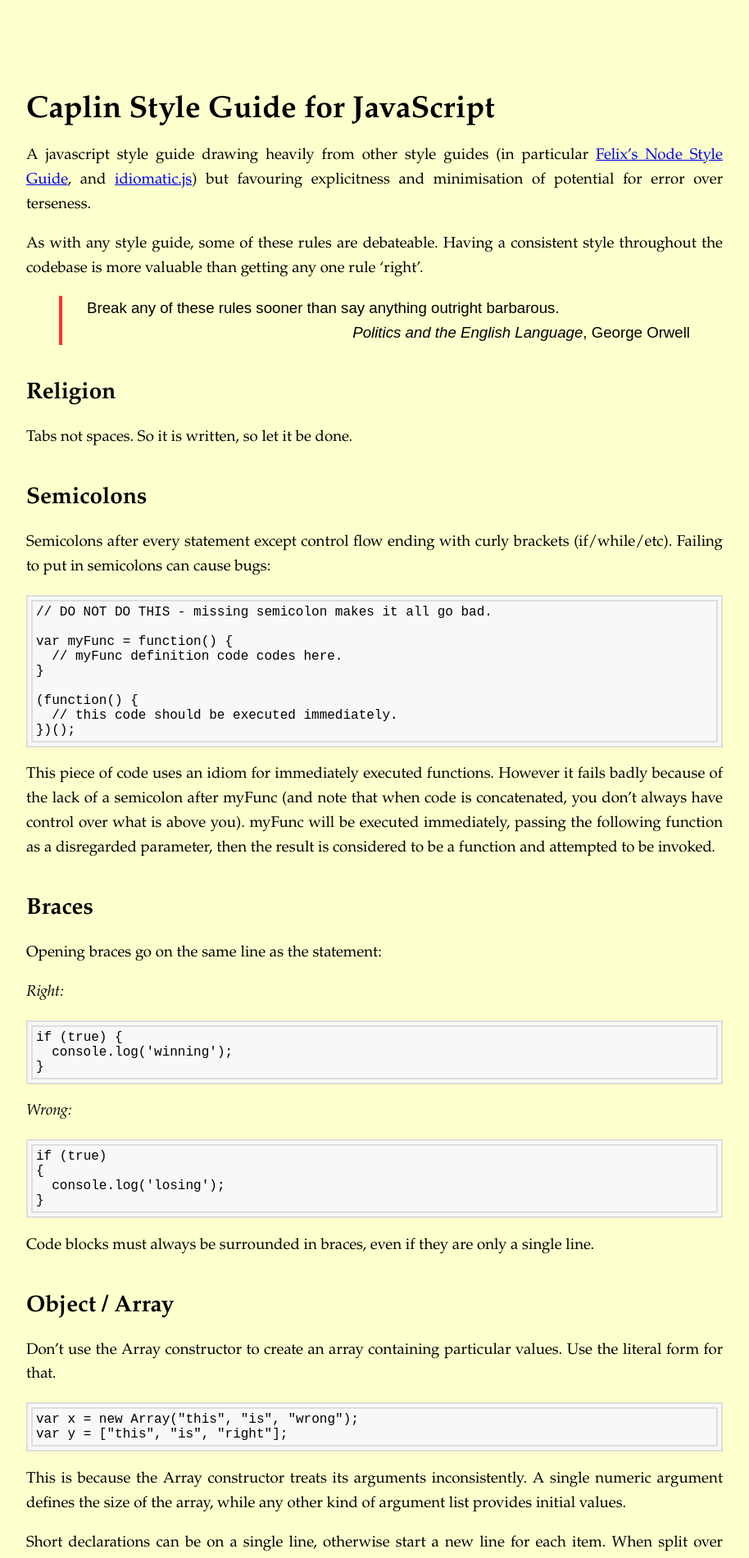
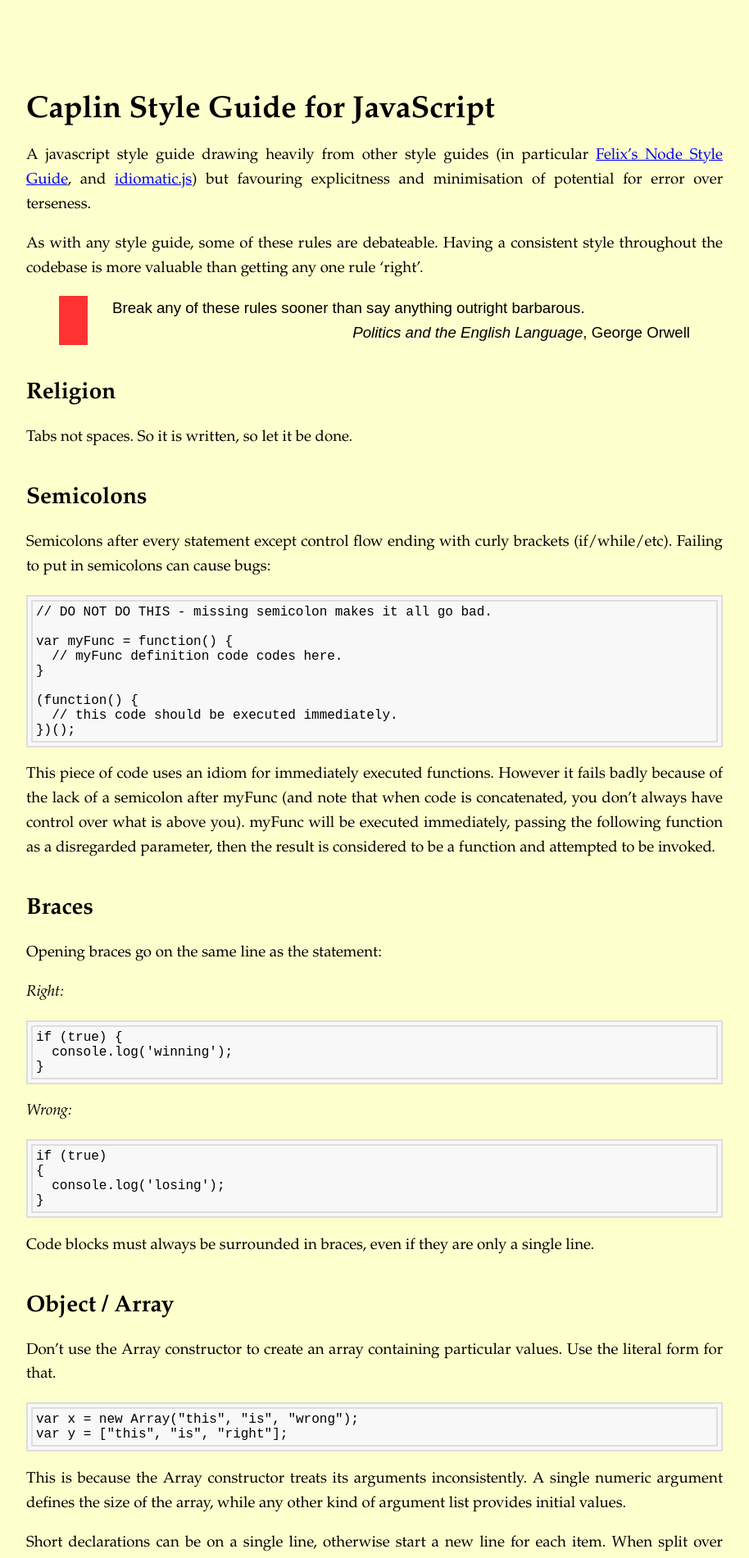
Before and after one commit to caplin/StyleGuide, a Jekyll site: the page built from index.md, in a window 1280 px wide. Shown: the top 1901 px of the page at 82% size, without its empty margins (183-1097 px from the left). Built offline with Jekyll 4.4.1, drawn with Linux system fonts in a browser that asks for light colours; Markdown is read by kramdown in place of the engine named in the settings.

Commit message:
Update main.css

```diff
--- a/styles/main.css
+++ b/styles/main.css
@@ -11,7 +11,7 @@ body {
 }
 
 blockquote {
-    border-left: 4px solid #FF3232;
+    border-left: 35px solid #FF3232;
     padding-left:  30px;
     font-family: "Avant Garde", Avantgarde, "Century Gothic", CenturyGothic, "AppleGothic", sans-serif;
     margin-bottom: 10px;
```
